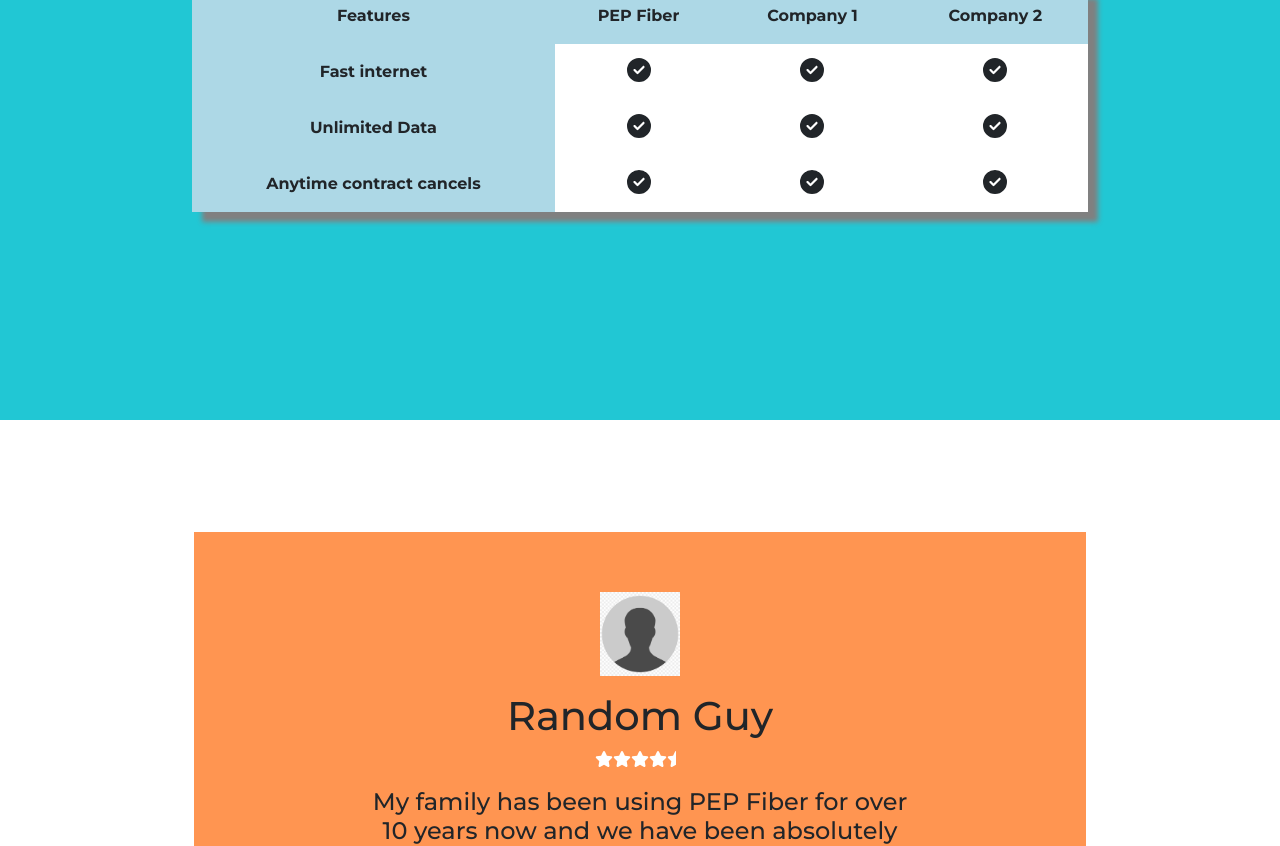
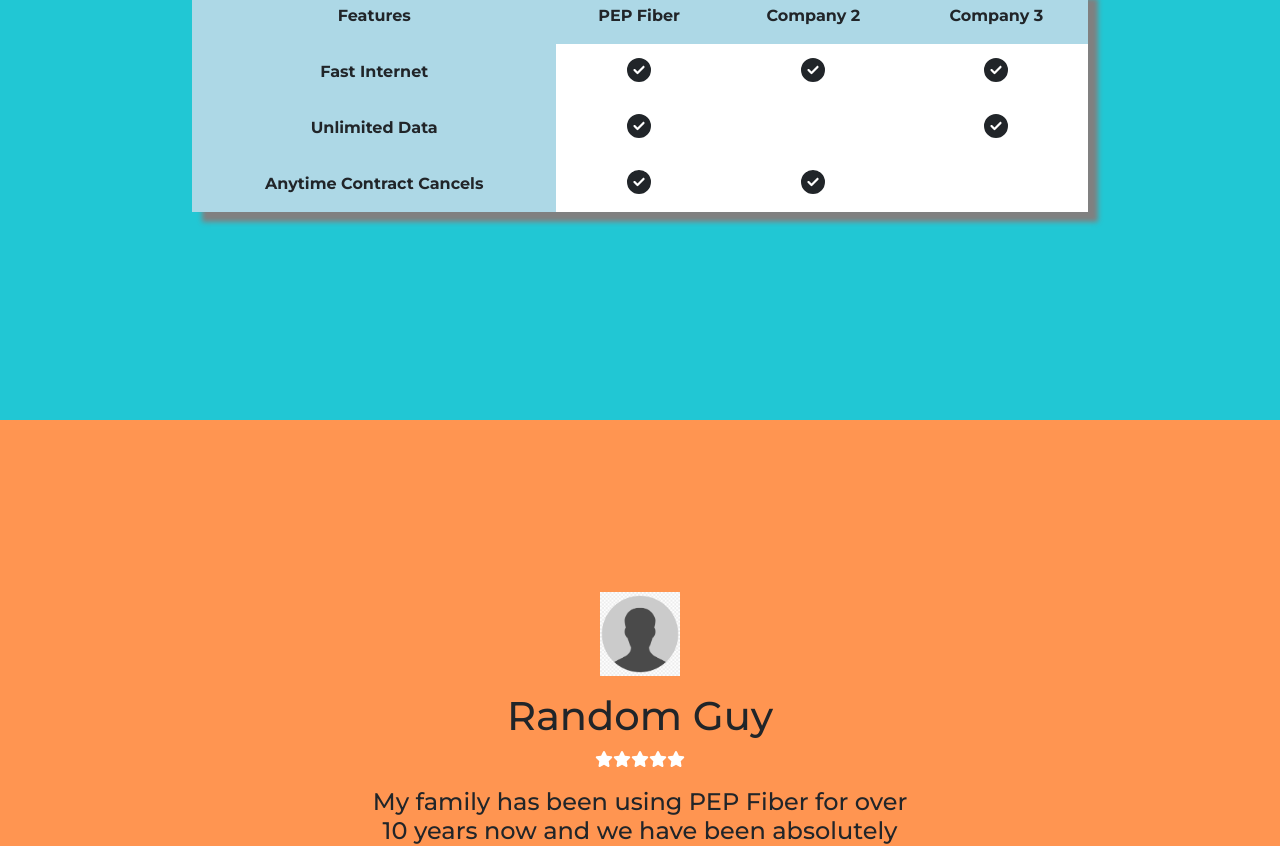
Before and after one commit to forkyspoon1/service-provider-website, a React (Create React App) app: page / in a window 1280 px wide. Shown: the part 1607-2453 px from the top of the page. Built offline with nearby package versions, Linux system fonts and the light colour scheme.

Commit message:
refactor reviews sectio

```diff
--- a/public/styles.css
+++ b/public/styles.css
@@ -145,7 +145,7 @@
 
 table {
   box-shadow: 10px 10px 5px grey;
-overflow: hidden;
+/* overflow: hidden; */
   background-color: #ADD8E6;
 }
 
@@ -202,11 +202,17 @@
 }
 
 
+
+.container-container{
+  background-color: white;
+}
+
 /* ///////////////////// REVIEWS SECTION /////////////////////////// */
 
 
-#reviewSection {
+#ReviewSection {
 text-align: center;
+background-color: #FF9551;
 }
 
 .carousel {
--- a/src/components/ComparisonTable/Comparison.jsx
+++ b/src/components/ComparisonTable/Comparison.jsx
@@ -1,45 +1,49 @@
 import React from "react";
 import { FontAwesomeIcon }  from '@fortawesome/react-fontawesome';
 import {faCircleCheck} from '@fortawesome/free-solid-svg-icons';
+import TableRow from "./TableRow";
 
 
 function CompareTable () {
 return (
 
     <section id='ComparisonSection'>
+
     <div className='container'>
         <table className='table table-responsive table-borderless'>
             <thead>
                 <tr>
                     <th scope='col'>Features</th>
                     <th scope='col'>PEP Fiber</th>
-                    <th scope='col'>Company 1</th>
                     <th scope='col'>Company 2</th>
+                    <th scope='col'>Company 3</th>
                 </tr>
             </thead>
             <tbody>
-                <tr>
-                    <th  scope='row'>Fast internet</th>
-                    <td><FontAwesomeIcon className='checkMark' icon={faCircleCheck} /></td>
-                    <td><FontAwesomeIcon className='checkMark' icon={faCircleCheck} /></td>
-                    <td><FontAwesomeIcon className='checkMark' icon={faCircleCheck} /></td>
-
-                </tr>
-                <tr>
-                    <th  scope='row'>Unlimited Data</th>
-                    <td><FontAwesomeIcon className='checkMark' icon={faCircleCheck} /></td>
-                    <td><FontAwesomeIcon className='checkMark' icon={faCircleCheck} /></td>
-                    <td><FontAwesomeIcon className='checkMark' icon={faCircleCheck} /></td>
-                </tr>
-                <tr>
-                    <th  scope='row'>Anytime contract cancels</th>
-                    <td><FontAwesomeIcon className='checkMark' icon={faCircleCheck} /></td>
-                    <td><FontAwesomeIcon className='checkMark' icon={faCircleCheck} /></td>
-                    <td><FontAwesomeIcon className='checkMark' icon={faCircleCheck} /></td>
-                </tr>
+                <TableRow
+                title="Fast Internet"
+                pepfiber= {faCircleCheck}
+                company2= {faCircleCheck}
+                company3= {faCircleCheck}
+                 />
+                <TableRow
+                title="Unlimited Data"
+                pepfiber={faCircleCheck}
+                company2=""
+                company3={faCircleCheck}
+                 />
+                <TableRow
+                title="Anytime Contract Cancels"
+                pepfiber={faCircleCheck}
+                company2={faCircleCheck}
+                company3=""
+                 />
             </tbody>
         </table>
-    </div>
+
+
+</div>
+
     </section>
 
     )
--- /dev/null
+++ b/src/components/ComparisonTable/TableRow.jsx
@@ -0,0 +1,19 @@
+import { FontAwesomeIcon } from "@fortawesome/react-fontawesome";
+import React from "react";
+
+
+
+
+
+function TableRow (props) {
+return (
+<tr>
+    <th  scope='row'>{props.title}</th>
+    <td><FontAwesomeIcon className="checkMark" icon={props.pepfiber}/></td>
+    <td><FontAwesomeIcon className="checkMark" icon={props.company2}/></td>
+    <td><FontAwesomeIcon className="checkMark" icon={props.company3}/></td>
+</tr>
+)
+}
+
+export default TableRow;
--- a/src/components/Footer/Footer.jsx
+++ b/src/components/Footer/Footer.jsx
@@ -27,7 +27,7 @@
       <div className="col-6 col-md-2 mb-3">
         <h5>About</h5>
         <ul className="nav flex-column">
-          <li className="nav-item mb-2"><a href="#HomeSection" className="nav-link p-0 text-muted">Our mission</a></li>
+          <li className="nav-item mb-2"><a href="#HomeSection" className="nav-link p-0 text-muted">Our Mission</a></li>
           <li className="nav-item mb-2"><a href="#HomeSection" className="nav-link p-0 text-muted">Locations</a></li>
           <li className="nav-item mb-2"><a href="#HomeSection" className="nav-link p-0 text-muted">Terms</a></li>
         </ul>
--- /dev/null
+++ b/src/components/Reviews/Review.jsx
@@ -0,0 +1,17 @@
+import React from "react";
+
+
+function Review (props) {
+
+    return(
+
+        <div className="itemContainer">
+            <img src={props.pfp} alt="pfp" className="pfpPlaceholder"></img>
+            <h1>{props.name}</h1>
+            <p className="starIcons">{props.stars}</p>
+            <h4>{props.description}</h4>
+        </div>
+    )
+}
+
+export default Review;
--- a/src/components/Reviews/Reviews.jsx
+++ b/src/components/Reviews/Reviews.jsx
@@ -2,6 +2,7 @@
 import { FontAwesomeIcon }  from '@fortawesome/react-fontawesome';
 import {faStar, faStarHalf} from '@fortawesome/free-solid-svg-icons'
 import pfpPlaceholder from '../../Assets/pfpplaceholder.png'
+import Review from "./Review";
 
 
 function Reviews () {
@@ -18,28 +19,28 @@
   </ol>
   <div className="carousel-inner">
     <div className="carousel-item active">
-        <div className="itemContainer">
-            <img src={pfpPlaceholder} alt="pfp" className="pfpPlaceholder"></img>
-            <h1>Random Guy</h1>
-            <p className="starIcons"><FontAwesomeIcon icon={faStar} /><FontAwesomeIcon icon={faStar} /><FontAwesomeIcon icon={faStar} /><FontAwesomeIcon icon={faStar} /><FontAwesomeIcon icon={faStar} /></p>
-            <h4>My family has been using PEP Fiber for over 10 years now and we have been absolutely loving it!</h4>
-        </div>
+            <Review
+            pfp={pfpPlaceholder}
+            name="Random Guy"
+            stars= {<span><FontAwesomeIcon icon={faStar}/><FontAwesomeIcon icon={faStar}/><FontAwesomeIcon icon={faStar}/><FontAwesomeIcon icon={faStar}/><FontAwesomeIcon icon={faStarHalf}/></span>}
+            description="My family has been using PEP Fiber for over 10 years now and we have been absolutely loving it!"
+            />
     </div>
     <div className="carousel-item">
-        <div className="itemContainer">
-            <img src={pfpPlaceholder} alt="pfp" className="pfpPlaceholder"></img>
-            <h1>Random Guy</h1>
-            <p className="starIcons"><FontAwesomeIcon icon={faStar} /><FontAwesomeIcon icon={faStar} /><FontAwesomeIcon icon={faStar} /><FontAwesomeIcon icon={faStar} /><FontAwesomeIcon icon={faStarHalf}/></p>
-            <h4>My family has been using PEP Fiber for over 10 years now and we have been absolutely loving it!</h4>
-        </div>
+    <Review
+            pfp={pfpPlaceholder}
+            name="Random Guy"
+            stars= {<span><FontAwesomeIcon icon={faStar}/><FontAwesomeIcon icon={faStar}/><FontAwesomeIcon icon={faStar}/><FontAwesomeIcon icon={faStar}/><FontAwesomeIcon icon={faStar}/></span>}
+            description="My family has been using PEP Fiber for over 10 years now and we have been absolutely loving it!"
+            />
     </div>
     <div className="carousel-item">
-    <div className="itemContainer">
-            <img src={pfpPlaceholder} alt="pfp" className="pfpPlaceholder"></img>
-            <h1>Random Guy</h1>
-            <p className="starIcons"><FontAwesomeIcon icon={faStar} /><FontAwesomeIcon icon={faStar} /><FontAwesomeIcon icon={faStar} /><FontAwesomeIcon icon={faStar} /><FontAwesomeIcon icon={faStarHalf}/></p>
-            <h4>My family has been using PEP Fiber for over 10 years now and we have been absolutely loving it!</h4>
-        </div>
+    <Review
+            pfp={pfpPlaceholder}
+            name="Random Guy"
+            stars= {<span><FontAwesomeIcon icon={faStar}/><FontAwesomeIcon icon={faStar}/><FontAwesomeIcon icon={faStar}/><FontAwesomeIcon icon={faStar}/><FontAwesomeIcon icon={faStar}/></span>}
+            description="My family has been using PEP Fiber for over 10 years now and we have been absolutely loving it!"
+            />
     </div>
   </div>
   </div>
```
